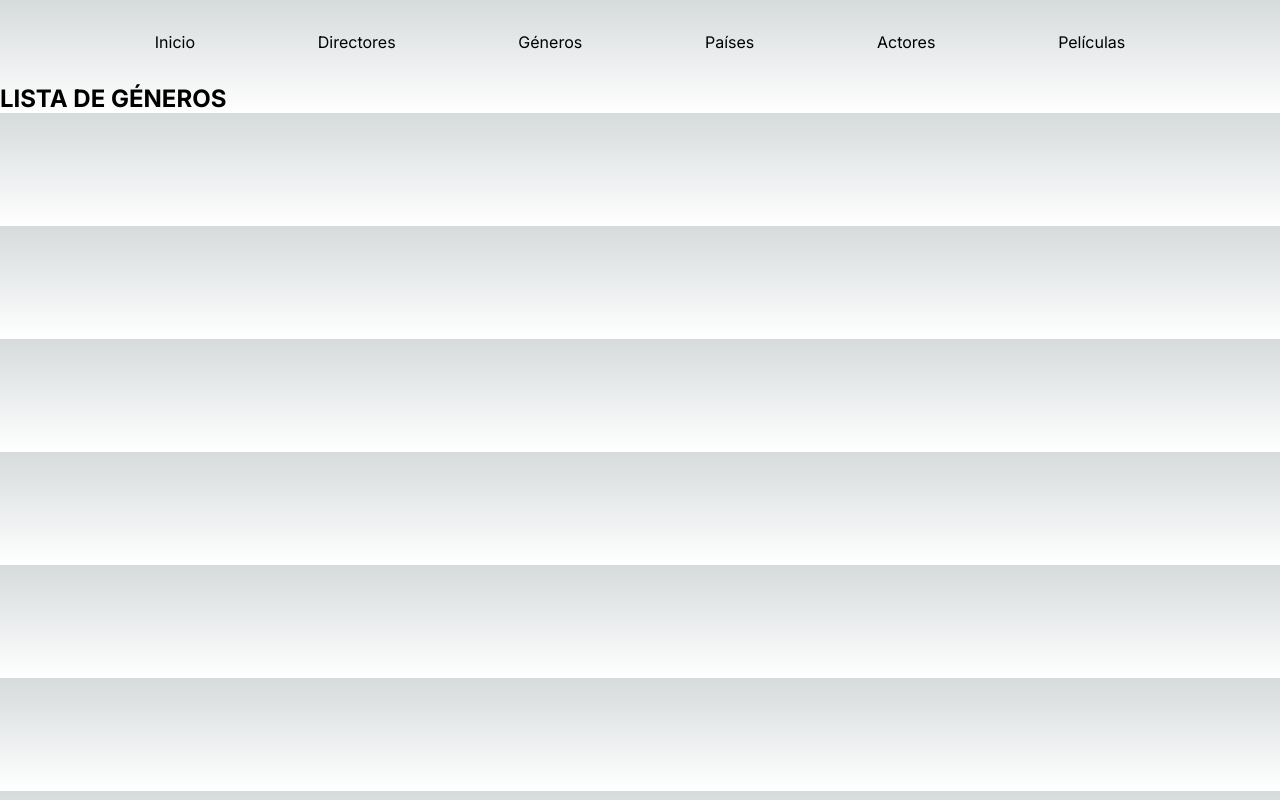
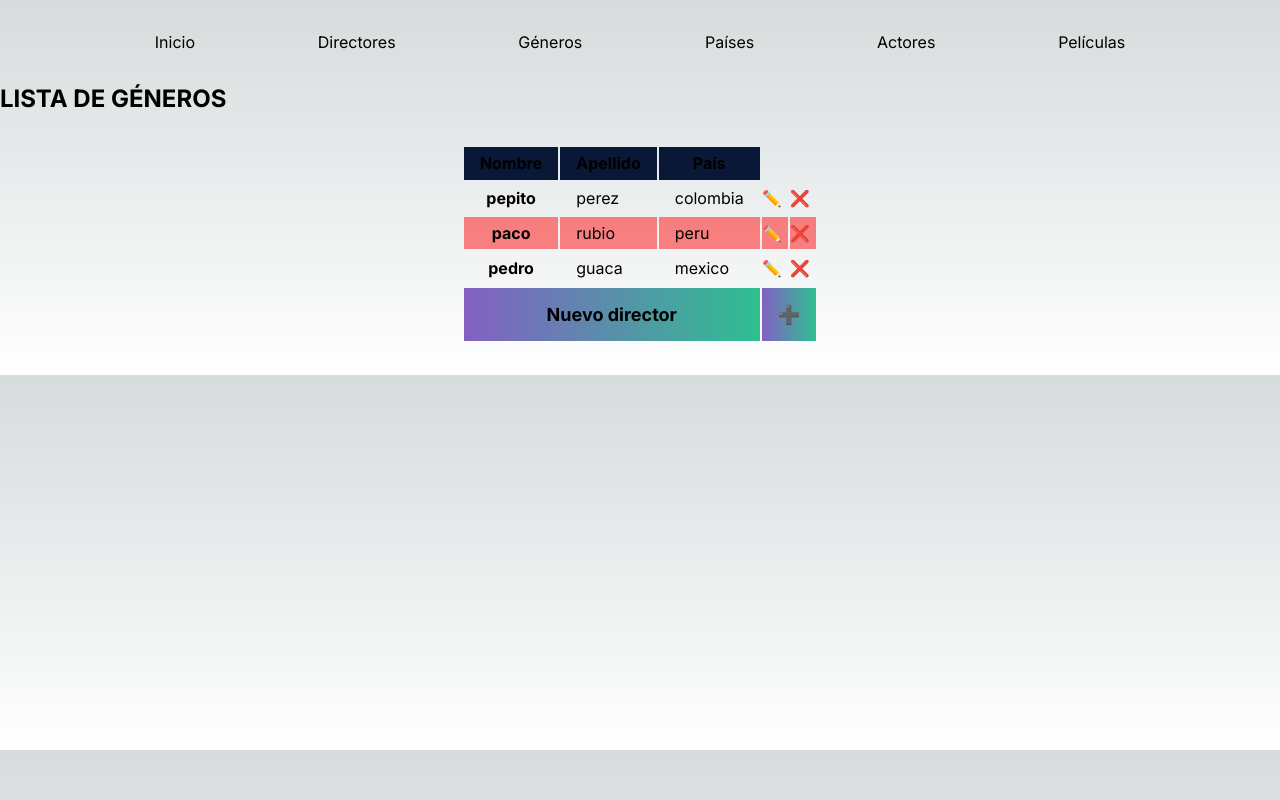
Before and after one commit to Adsuarez/frontend-series-animadas, a Next.js app: page /generos in a window 1280 px wide. Built offline with nearby package versions, Linux system fonts and the light colour scheme.

Commit message:
add table component on Genre page

```diff
--- a/src/app/generos/page.js
+++ b/src/app/generos/page.js
@@ -1,7 +1,10 @@
+import Table from "@/components/Table";
+
 export default function genre() {
   return (
     <article>
       <h1>LISTA DE GÉNEROS</h1>
+      <Table />
     </article>
   );
 }
```
